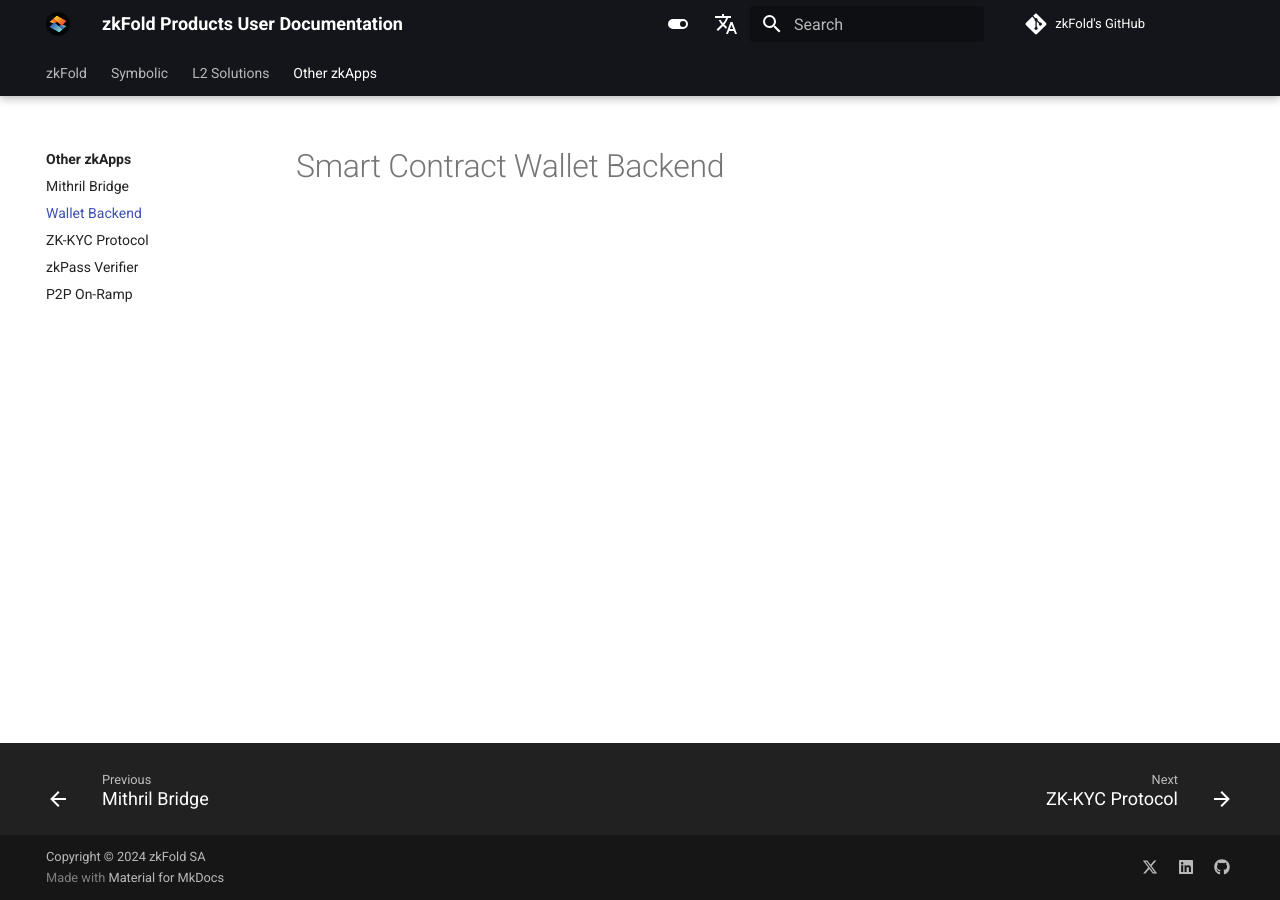
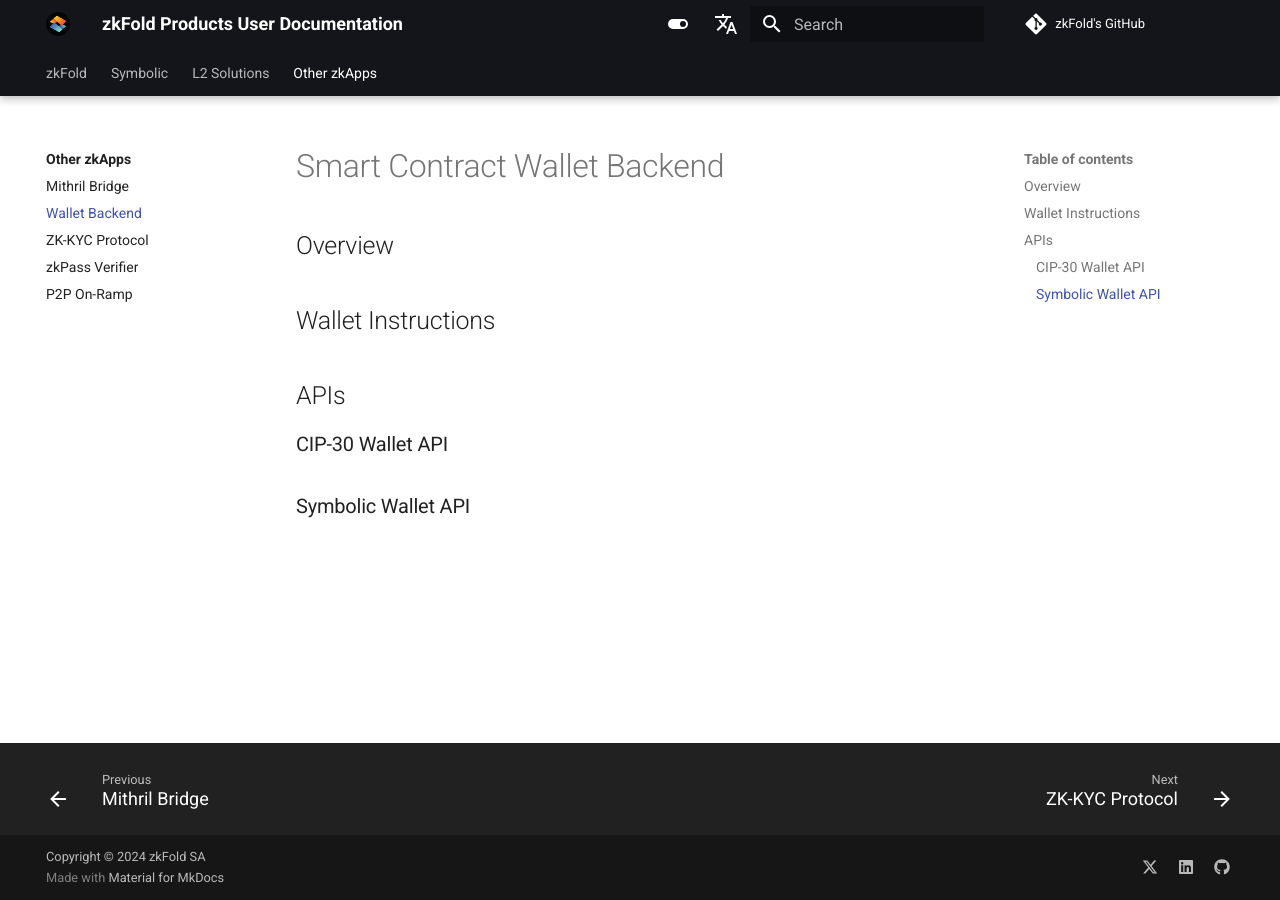
Before and after one commit to zkFold/user-docs, an MkDocs documentation site: the page built from docs/other-zkapps/wallet-backend.md, in a window 1280 px wide. Built offline with MkDocs 1.6.1 and Material for MkDocs 9.7.7, drawn with Linux system fonts in a browser that asks for light colours; comment, search, counter and statistics services are not loaded.

Commit message:
Wallet Backend product page structure

```diff
--- a/docs/other-zkapps/wallet-backend.md
+++ b/docs/other-zkapps/wallet-backend.md
@@ -1 +1,11 @@
 # Smart Contract Wallet Backend
+
+## Overview
+
+## Wallet Instructions
+
+## APIs
+
+### CIP-30 Wallet API
+
+### Symbolic Wallet API
```
